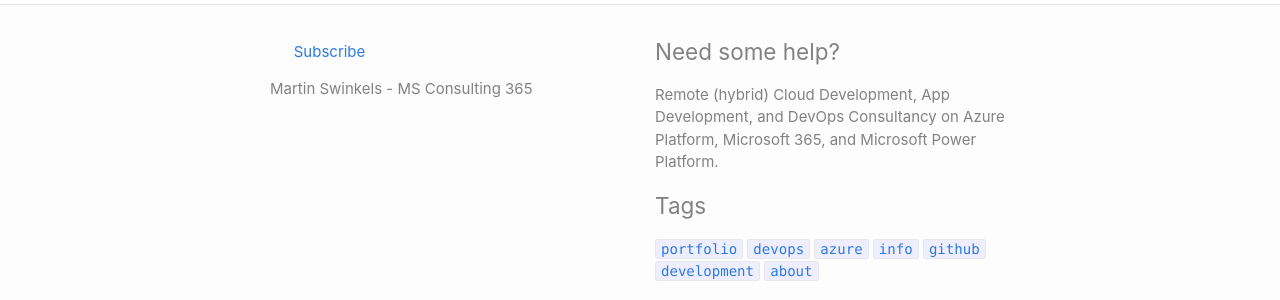
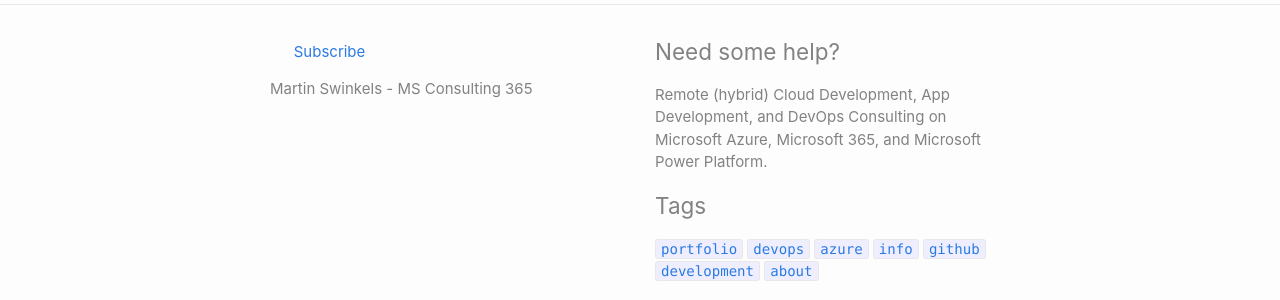
Before and after one commit to msc365/msc365.github.io, a Jekyll site: the page built from index.md, in a window 1280 px wide. Shown: the part 953-1253 px from the top of the page. Built offline with Jekyll 4.4.1, drawn with Linux system fonts in a browser that asks for light colours.

Commit message:
Update _config.yml

```diff
--- a/_config.yml
+++ b/_config.yml
@@ -3,7 +3,7 @@
   name: Martin Swinkels - MS Consulting 365
   email: # martin.swinkels+blog@msc365.eu
 description: > # this means to ignore newlines until "show_excerpts:"
-  Remote (hybrid) Cloud Development, App Development, and DevOps Consultancy on Azure Platform, Microsoft 365, and Microsoft Power Platform.
+  Remote (hybrid) Cloud Development, App Development, and DevOps Consulting on Microsoft Azure, Microsoft 365, and Microsoft Power Platform.
 
 url: https://msc365.eu/
 
```
